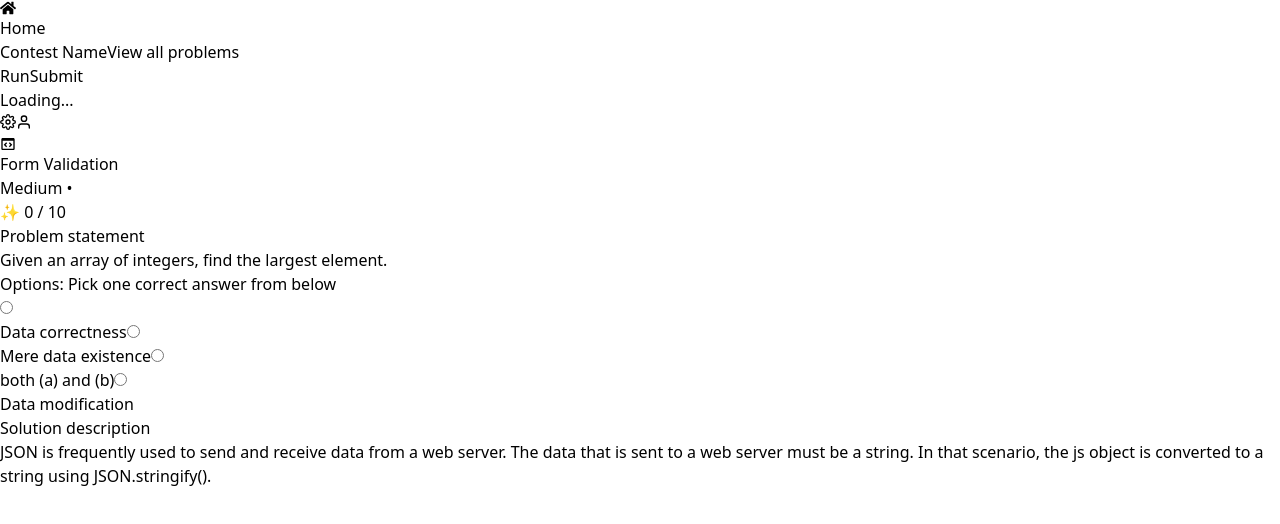
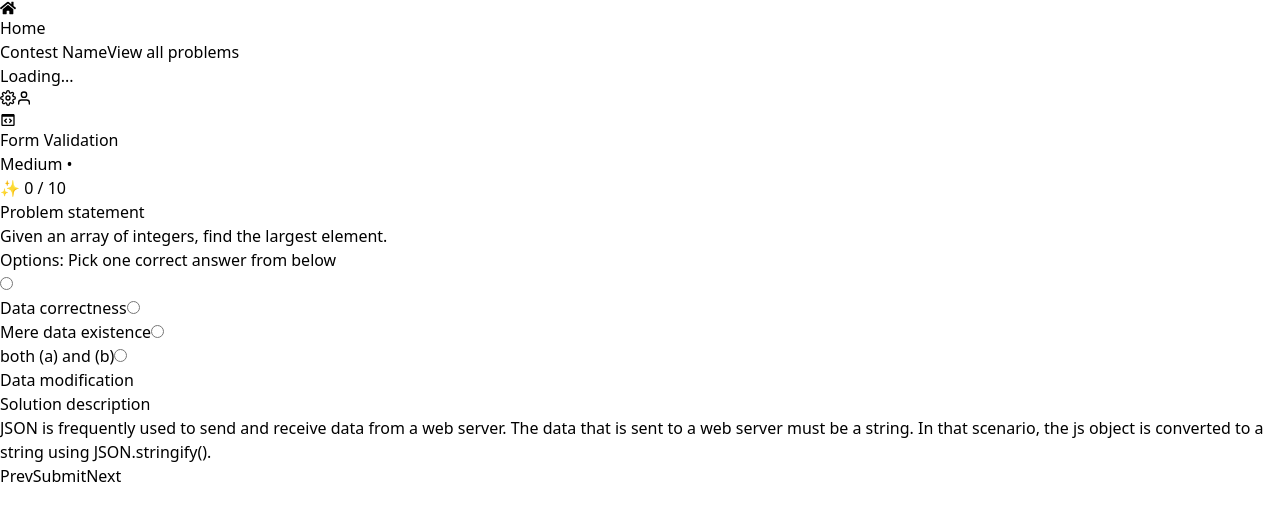
Before and after one commit to tulsirampathe/codenest-client, a React (Vite) app: page /mcq in a window 1280 px wide. Shown: the top 524 px of the page. Built offline with nearby package versions, Linux system fonts and the light colour scheme; no server answers.

Commit message:
push current code at 20-02-25

```diff
--- a/package.json
+++ b/package.json
@@ -19,6 +19,7 @@
     "clsx": "^2.1.1",
     "framer-motion": "^11.12.0",
     "idb": "^8.0.0",
+    "lucide-react": "^0.475.0",
     "lz-string": "^1.5.0",
     "moment": "^2.30.1",
     "react": "^18.3.1",
--- a/src/pages/MCQ/MCQNavbar.jsx
+++ b/src/pages/MCQ/MCQNavbar.jsx
@@ -71,22 +71,6 @@ function MCQNavbar({
         </button>
       </div>
 
-      {/* Middle Section: Run, Submit, and Language Dropdown */}
-      <div className="flex items-center space-x-6">
-        <button
-          // onClick={handleRun}
-          className="bg-green-500 text-white px-6 py-2 rounded-lg shadow-md hover:bg-green-400 transition-transform transform hover:scale-105"
-        >
-          Run
-        </button>
-        <button
-          // onClick={handleSubmit}
-          className="bg-blue-500 text-white px-6 py-2 rounded-lg shadow-md hover:bg-blue-400 transition-transform transform hover:scale-105"
-        >
-          Submit
-        </button>
-      </div>
-
       {/* Right Section: Timer, End Contest Button, Settings, and User Icons */}
       <div className="flex items-center space-x-6">
         <div className="text-lg">
--- /dev/null
+++ b/src/pages/MCQ/MCQNavigation.jsx
@@ -0,0 +1,68 @@
+import { useState } from "react";
+import { X } from "lucide-react";
+
+const QuizNavigation = () => {
+  const [currentQuestion, setCurrentQuestion] = useState(1);
+  const totalQuestions = 5;
+
+  const handleNext = () => {
+    if (currentQuestion < totalQuestions) {
+      setCurrentQuestion(currentQuestion + 1);
+    }
+  };
+
+  const handlePrev = () => {
+    if (currentQuestion > 1) {
+      setCurrentQuestion(currentQuestion - 1);
+    }
+  };
+
+  return (
+    <div className=" text-white p-4 flex justify-center items-center relative">
+      <button
+        className={`text-gray-400 px-4 py-2 ${
+          currentQuestion === 1
+            ? "opacity-50 cursor-not-allowed"
+            : "hover:text-white"
+        }`}
+        onClick={handlePrev}
+        disabled={currentQuestion === 1}
+      >
+        Prev
+      </button>
+
+      <button
+        className="px-4 py-2"
+      >
+        Submit
+      </button>
+
+      {/* <div className="relative group">
+        <div className="bg-gray-800 text-gray-300 px-4 py-2 rounded-md text-sm flex items-center space-x-2">
+          <span>
+            {currentQuestion}/{totalQuestions} done
+          </span>
+          <span>|</span>
+          <span>Go to the next question</span>
+          <button className="ml-2 text-gray-400 hover:text-white">
+            <X size={16} />
+          </button>
+        </div>
+      </div> */}
+
+      <button
+        className={`text-orange-500 px-4 py-2 ${
+          currentQuestion === totalQuestions
+            ? "opacity-50 cursor-not-allowed"
+            : "hover:text-orange-400"
+        }`}
+        onClick={handleNext}
+        disabled={currentQuestion === totalQuestions}
+      >
+        Next
+      </button>
+    </div>
+  );
+};
+
+export default QuizNavigation;
--- a/src/pages/MCQ/MainMCQ.jsx
+++ b/src/pages/MCQ/MainMCQ.jsx
@@ -2,6 +2,7 @@ import React, { useState } from "react";
 import MCQNavbar from "./MCQNavbar";
 import ShowQuestionList from "./ShowQuestionList";
 import ShowQuestion from "./ShowQuestion";
+import MCQNavigation from "./MCQNavigation";
 
 function MainMCQ() {
   const [showQuestionList, setShowQuestionList] = useState(false);
@@ -22,7 +23,7 @@ function MainMCQ() {
     <div className="w-full min-h-screen bg-zinc-900 flex flex-col">
       <MCQNavbar toggleQuestionList={toggleQuestionList} />
 
-      <div className="grid grid-cols-1 md:grid-cols-3 w-full h-[92vh] gap-2 p-4 relative">
+      <div className="grid grid-cols-1 md:grid-cols-3 w-full h-[80vh] gap-2 p-4 relative">
         <div className="col-span-1 md:col-span-1  bg-zinc-800 shadow-lg rounded-lg">
           {showQuestionList ? (
             <ShowQuestionList toggleQuestionList={toggleQuestionList} />
@@ -81,6 +82,8 @@ function MainMCQ() {
           </div>
         </div>
       </div>
+
+      <MCQNavigation />
     </div>
   );
 }
```
Also changed, not shown: 1 other file (tests, documents, lock files or other folders).
